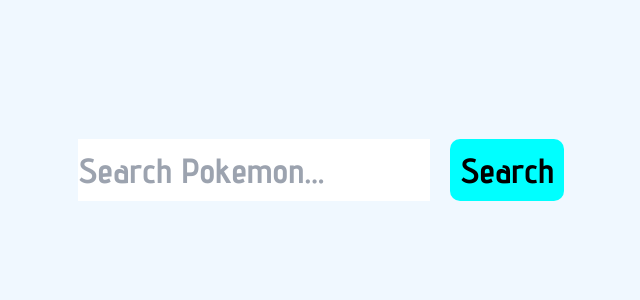
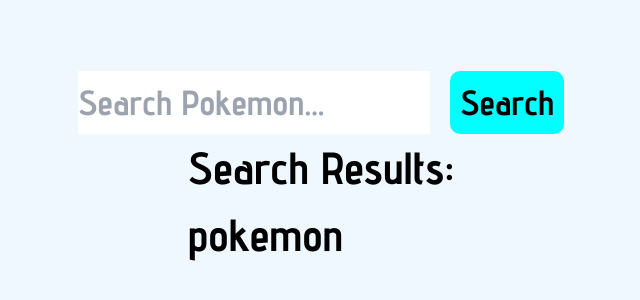
Before and after one commit to Valeriya2511/React-project, a Next.js app: page / in a window 1280 px wide. Shown: the part 230-530 px from the top of the page, without its empty margins (319-959 px from the left). Built offline with nearby package versions, Linux system fonts and the light colour scheme.

Commit message:
feat: add components AboutPokemon and SearchResult

```diff
--- /dev/null
+++ b/components/AboutPokemon.tsx
@@ -0,0 +1,67 @@
+import { useEffect, useState } from 'react';
+import Image from 'next/image';
+import styles from '../styles/AboutPokemon.module.css';
+
+export interface PokemonData {
+  name: string;
+  height: number;
+  weight: number;
+  sprites: {
+    front_default: string;
+  };
+}
+
+function AboutPokemon({
+  namePokemon,
+  onClose,
+}: {
+  namePokemon: string;
+  onClose: () => void;
+  className?: string;
+}) {
+  const [pokemonData, setPokemonData] = useState<PokemonData | null>(null);
+  useEffect(() => {
+    async function fetchData() {
+      try {
+        const apiUrl = `https://pokeapi.co/api/v2/pokemon/${namePokemon}`;
+        const response = await fetch(apiUrl);
+        if (!response.ok) {
+          throw new Error('Network response was not ok');
+        }
+        const datas = await response.json();
+        setPokemonData({
+          name: datas.name,
+          height: datas.height,
+          weight: datas.weight,
+          sprites: {
+            front_default: datas.sprites.front_default,
+          },
+        });
+        setPokemonData(datas);
+      } catch (error) {
+        console.error('Error fetching data:', error);
+      }
+    }
+    fetchData();
+  }, [namePokemon]);
+
+  if (!pokemonData) {
+    return <div>Loading...</div>;
+  }
+
+  return (
+    <div className="about-pokemon">
+      <h1>{pokemonData.name}</h1>
+      <p>Height: {pokemonData.height}</p>
+      <p>Weight: {pokemonData.weight}</p>
+      <Image
+        width={150}
+        src={pokemonData.sprites.front_default}
+        alt="pokemon"
+      />
+      <button onClick={onClose}>Close</button>
+    </div>
+  );
+}
+
+export default AboutPokemon;
--- /dev/null
+++ b/components/SearchResult.tsx
@@ -0,0 +1,53 @@
+import { useState } from 'react';
+import AboutPokemon from './AboutPokemon';
+import styles from '../styles/AboutPokemon.module.css';
+interface SearchResult {
+  name: string;
+  url: string;
+}
+
+interface SearchResultsProps {
+  results: SearchResult[];
+}
+
+function SearchResults({ results }: SearchResultsProps) {
+  const [selectedPokemon, setSelectedPokemon] = useState<string | null>('');
+  const [isActive, setIsActive] = useState(false);
+
+  const handlePokemonClick = (pokemon: string) => {
+    setSelectedPokemon(pokemon);
+  };
+
+  const handleCloseDetails = () => {
+    setSelectedPokemon(null);
+    setIsActive(!isActive);
+  };
+
+  return (
+    <div>
+      <h2>Search Results:</h2>
+      <div className="normal-box">
+        <ul className="normal-box-ul">
+          {results.map((result, index) => (
+            <li key={index}>
+              <strong
+                className="name-pokemon"
+                onClick={() => handlePokemonClick(result.name)}
+              >
+                {result.name}
+              </strong>
+            </li>
+          ))}
+        </ul>
+        {selectedPokemon && (
+          <AboutPokemon
+            namePokemon={selectedPokemon}
+            onClose={handleCloseDetails}
+          />
+        )}
+      </div>
+    </div>
+  );
+}
+
+export default SearchResults;
--- a/pages/index.tsx
+++ b/pages/index.tsx
@@ -1,4 +1,5 @@
-import SearchBar from "@/components/searchBar";
+import SearchBar from "@/components/SearchBar";
+import SearchResults from "@/components/SearchResult";
 import { Advent_Pro } from "next/font/google";
 
 const inter = Advent_Pro({ subsets: ["latin"], weight: ["400", "700"] });
@@ -7,9 +8,15 @@
   const cons = () => {
     console.log('Hello');
   }
+
+  const rusult = {
+    name: 'pokemon',
+    url: 'https://pokeapi.co/api/v2/pokemon/ditto',
+  }
   return (
   <main className={`main ${inter.className}`}>
     <SearchBar lastSearchQuery="" onSearch={cons}></SearchBar>
+    <SearchResults results={[rusult]}></SearchResults>
   </main>
   )
 }
--- a/styles/globals.css
+++ b/styles/globals.css
@@ -24,6 +24,7 @@
 .main, .not-found {
   height: 100vh;
   display: flex;
+  flex-direction: column;
   flex-wrap: wrap;
   justify-content: center;
   align-items: center;
```
Also changed, not shown: styles/AboutPokemon.module.css (added).
